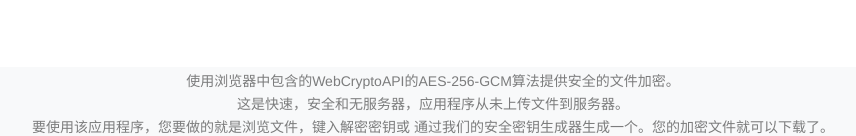
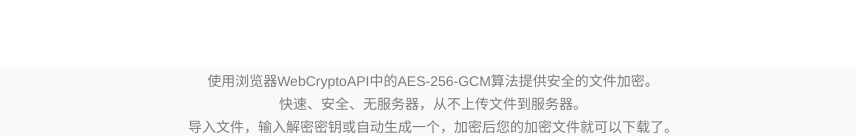
Before and after one commit to hipi/web-crypto, a Vue app: page / in a window 1280 px wide. Shown: the part 661-797 px from the top of the page, without its empty margins (207-1063 px from the left). Built offline with nearby package versions, Linux system fonts and the light colour scheme; no server answers.

Commit message:
Update App.vue

```diff
--- a/src/App.vue
+++ b/src/App.vue
@@ -9,12 +9,11 @@
     <Crypto />
     <div class="dec">
       <p>
-        使用浏览器中包含的WebCryptoAPI的AES-256-GCM算法提供安全的文件加密。
+        使用浏览器WebCryptoAPI中的AES-256-GCM算法提供安全的文件加密。
       </p>
-      <p>这是快速，安全和无服务器，应用程序从未上传文件到服务器。</p>
+      <p>快速、安全、无服务器，从不上传文件到服务器。</p>
       <p>
-        要使用该应用程序，您要做的就是浏览文件，键入解密密钥或
-        通过我们的安全密钥生成器生成一个。您的加密文件就可以下载了。
+        导入文件，输入解密密钥或自动生成一个，加密后您的加密文件就可以下载了。
       </p>
     </div>
   </div>
```
